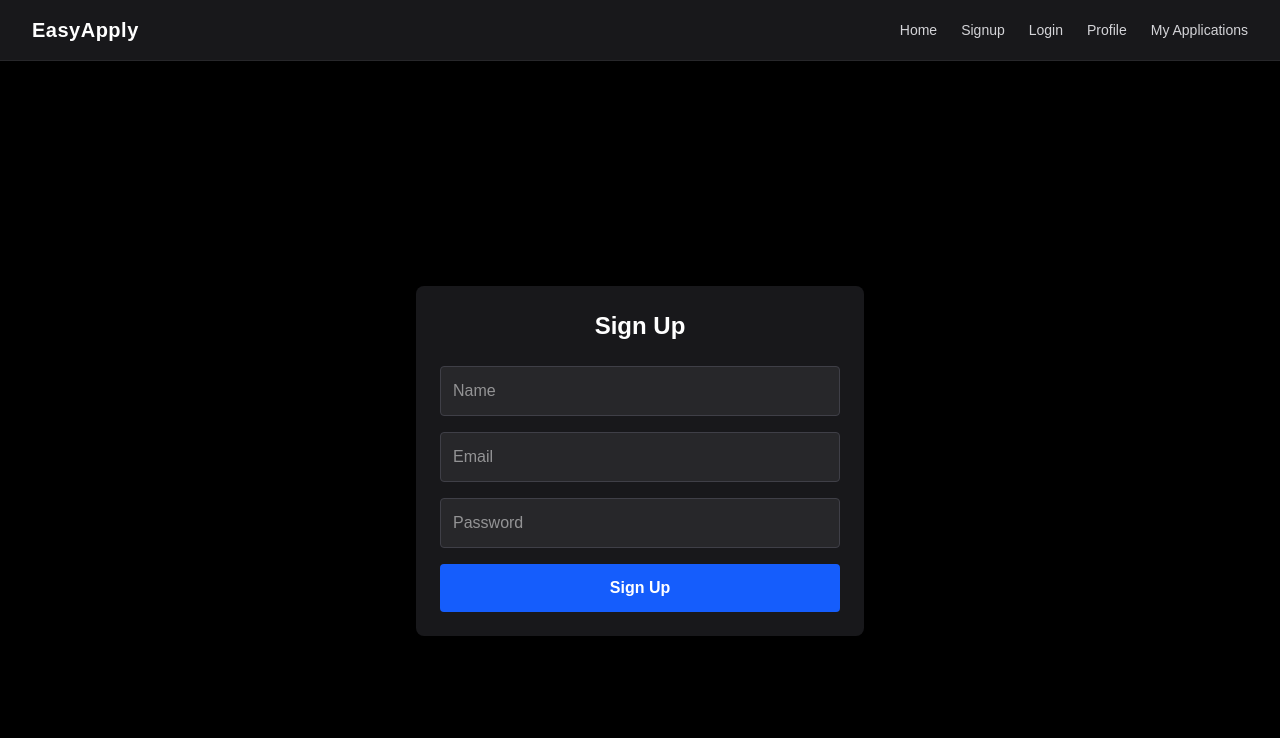
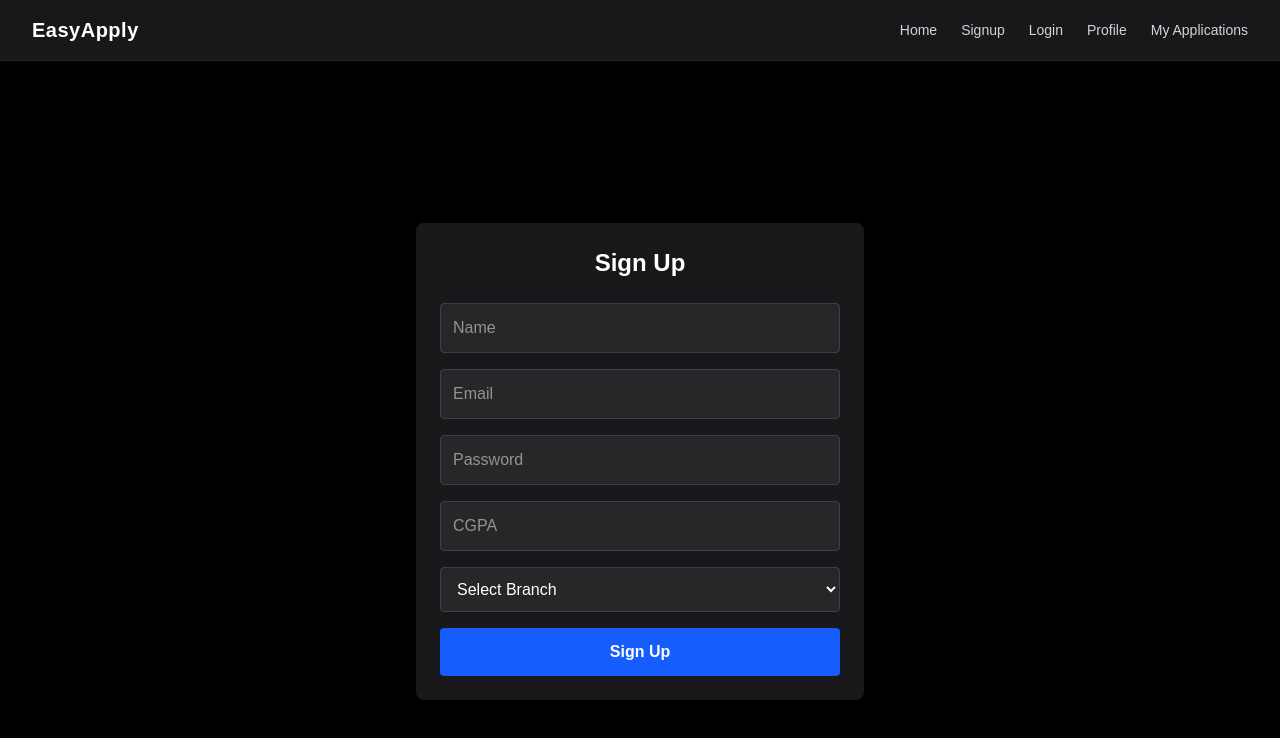
Before and after one commit to Pratyush-PT/EASY_Apply, a Next.js app: page /signup in a window 1280 px wide. Shown: the top 738 px of the page. Built offline with nearby package versions, Linux system fonts and the light colour scheme.

Commit message:
core code bug fixing part 1

```diff
--- a/src/app/api/auth/signup/route.js
+++ b/src/app/api/auth/signup/route.js
@@ -7,7 +7,7 @@ export async function POST(req) {
   try {
     let body;
 
-    //  Safe JSON parsing
+    // Safe JSON parsing
     try {
       body = await req.json();
     } catch {
@@ -17,9 +17,10 @@ export async function POST(req) {
       );
     }
 
-    const { name, email, password } = body;
+    const { name, email, password, cgpa, branch } = body;
 
-    if (!name || !email || !password) {
+    // Validate required fields
+    if (!name || !email || !password || cgpa === undefined || !branch) {
       return NextResponse.json(
         { success: false, error: "All fields are required" },
         { status: 400 }
@@ -42,9 +43,10 @@ export async function POST(req) {
       name,
       email,
       password: hashedPassword,
+      cgpa,
+      branch,
     });
 
-    // ALWAYS return JSON
     return NextResponse.json(
       {
         success: true,
@@ -52,6 +54,8 @@ export async function POST(req) {
           id: user._id,
           name: user.name,
           email: user.email,
+          cgpa: user.cgpa,
+          branch: user.branch,
         },
       },
       { status: 201 }
@@ -59,7 +63,6 @@ export async function POST(req) {
   } catch (error) {
     console.error("Signup error:", error);
 
-    //  Even crashes return JSON
     return NextResponse.json(
       { success: false, error: "Internal server error" },
       { status: 500 }
--- a/src/app/api/jobs/[jobId]/apply/route.js
+++ b/src/app/api/jobs/[jobId]/apply/route.js
@@ -32,14 +32,14 @@ export async function POST(req, context) {
 
     const { jobId } = await context.params;
 
-    const job = await Job.findById(jobId);
+    const job = Job.findById(jobId);
     if (!job) {
       return Response.json(
         { message: "Job not found" },
         { status: 404 }
       );
     }
-    // ❌ Branch eligibility check
+    //  Branch eligibility check
     if (
       job.eligibleBranches &&
       job.eligibleBranches.length > 0 &&
@@ -51,7 +51,7 @@ export async function POST(req, context) {
       );
     }
 
-    // ❌ CGPA eligibility check
+    //  CGPA eligibility check
     if (
       job.minCgpa !== null &&
       job.minCgpa !== undefined &&
@@ -63,7 +63,7 @@ export async function POST(req, context) {
       );
     }
 
-    // ❌ Prevent duplicate applications
+    // Prevent duplicate applications
     const existing = await Application.findOne({
       jobId,
       studentId: user._id,
--- a/src/app/jobs/page.js
+++ b/src/app/jobs/page.js
@@ -116,7 +116,7 @@ export default function JobsPage() {
 
               <p className="mt-1">
                 <strong>Minimum CGPA:</strong>{" "}
-                {job.minCgpa ?? "Not specified"}
+                {job.minCgpa ?? 9}
               </p>
 
               {job.jdPdfUrl && (
--- a/src/app/signup/page.js
+++ b/src/app/signup/page.js
@@ -2,14 +2,20 @@
 import { useState } from "react";
 
 export default function Signup() {
-  const [form, setForm] = useState({ name: "", email: "", password: "" });
+  const [form, setForm] = useState({
+    name: "",
+    email: "",
+    password: "",
+    cgpa: "",
+    branch: "",
+  });
 
   const handleSubmit = async (e) => {
     e.preventDefault();
 
     const res = await fetch("/api/auth/signup", {
       method: "POST",
-      headers: { "Content-Type": "application/json" }, // important fix
+      headers: { "Content-Type": "application/json" },
       body: JSON.stringify(form),
     });
 
@@ -27,38 +33,73 @@ export default function Signup() {
   return (
     <div className="min-h-screen flex items-center justify-center bg-black text-white">
       <div className="w-full max-w-md bg-zinc-900 p-6 rounded-lg shadow-lg">
-
         <h1 className="text-2xl font-bold mb-6 text-center">Sign Up</h1>
 
         <form onSubmit={handleSubmit} className="flex flex-col gap-4">
-
           <input
             type="text"
             placeholder="Name"
-            className="p-3 bg-zinc-800 border border-zinc-700 rounded focus:outline-none focus:border-blue-500"
-            onChange={(e) => setForm({ ...form, name: e.target.value })}
+            className="p-3 bg-zinc-800 border border-zinc-700 rounded"
+            onChange={(e) =>
+              setForm({ ...form, name: e.target.value })
+            }
+            required
           />
 
           <input
             type="email"
             placeholder="Email"
-            className="p-3 bg-zinc-800 border border-zinc-700 rounded focus:outline-none focus:border-blue-500"
-            onChange={(e) => setForm({ ...form, email: e.target.value })}
+            className="p-3 bg-zinc-800 border border-zinc-700 rounded"
+            onChange={(e) =>
+              setForm({ ...form, email: e.target.value })
+            }
+            required
           />
 
           <input
             type="password"
             placeholder="Password"
-            className="p-3 bg-zinc-800 border border-zinc-700 rounded focus:outline-none focus:border-blue-500"
-            onChange={(e) => setForm({ ...form, password: e.target.value })}
+            className="p-3 bg-zinc-800 border border-zinc-700 rounded"
+            onChange={(e) =>
+              setForm({ ...form, password: e.target.value })
+            }
+            required
           />
+
+          {/* ✅ CGPA */}
+          <input
+            type="number"
+            step="0.01"
+            placeholder="CGPA"
+            className="p-3 bg-zinc-800 border border-zinc-700 rounded"
+            onChange={(e) =>
+              setForm({ ...form, cgpa: e.target.value })
+            }
+            required
+          />
+
+          {/* ✅ Branch */}
+          <select
+            className="p-3 bg-zinc-800 border border-zinc-700 rounded"
+            onChange={(e) =>
+              setForm({ ...form, branch: e.target.value })
+            }
+            required
+          >
+            <option value="">Select Branch</option>
+            <option value="CSE">CSE</option>
+
+            <option value="ECE">ECE</option>
+            <option value="EIE">IT</option>
+            <option value="EE">ME</option>
+            <option value="ME">ME</option>
+            <option value="CE">IT</option>
+          </select>
 
           <button className="bg-blue-600 hover:bg-blue-700 transition text-white p-3 rounded font-semibold">
             Sign Up
           </button>
-
         </form>
-
       </div>
     </div>
   );
--- a/src/models/User.js
+++ b/src/models/User.js
@@ -45,12 +45,13 @@ const UserSchema = new mongoose.Schema(
 
     cgpa: {
       type: Number,
+      required: true,
     },
 
     branch: {
-      type: String, // CSE, ECE, ME, etc
+      type: String,
+      required: true,
     },
-
     resumes: [ResumeSchema],
   },
   { timestamps: true }
```
